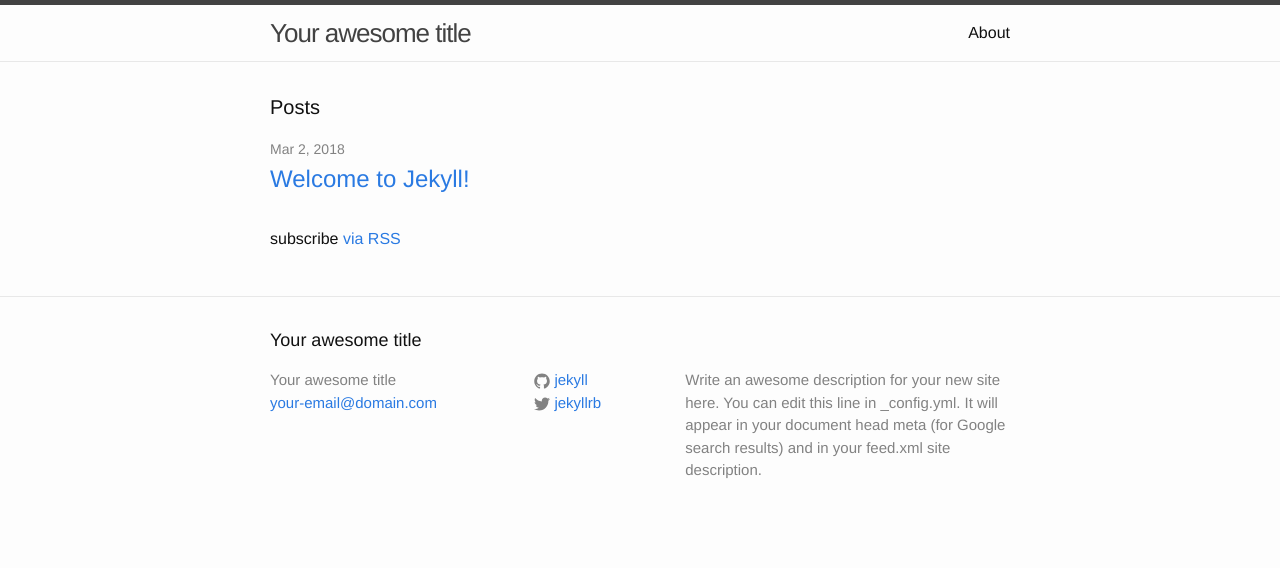
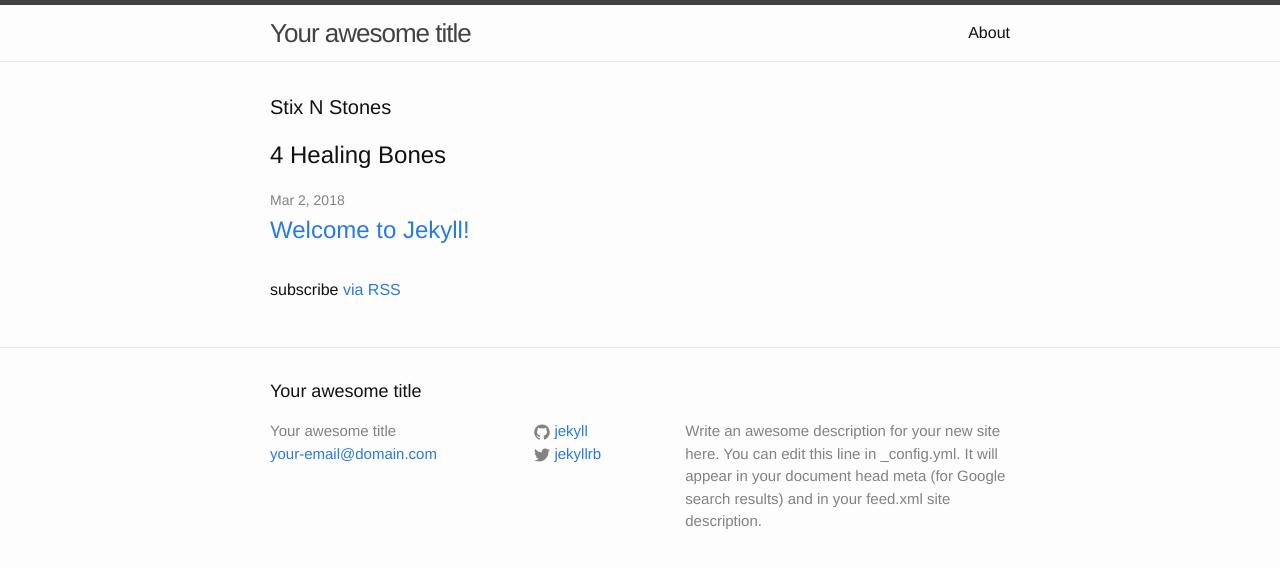
Before and after one commit to codyball13/codyball13.github.io, a Jekyll site: the page built from index.html, in a window 1280 px wide. Shown: the top 568 px of the page. Built offline with Jekyll 4.4.1, drawn with Linux system fonts in a browser that asks for light colours.

Commit message:
Update index.html

```diff
--- a/index.html
+++ b/index.html
@@ -4,8 +4,8 @@ layout: default
 
 <div class="home">
 
-  <h1 class="page-heading">Posts</h1>
-
+  <h1 class="page-heading">Stix N Stones</h1>
+  <h2>4 Healing Bones</h2>
   <ul class="post-list">
     {% for post in site.posts %}
       <li>
```
